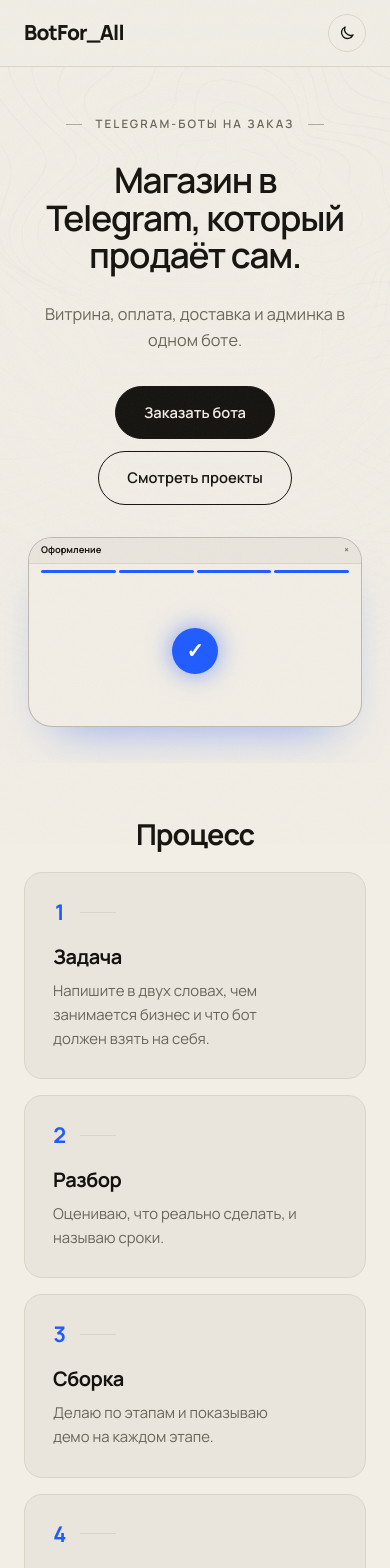
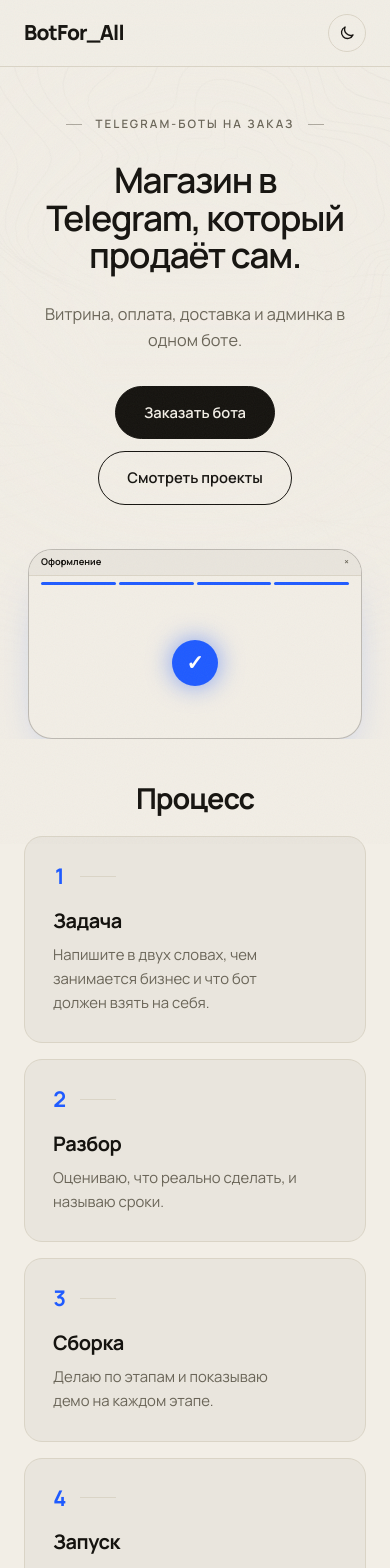
Before and after one commit to zhennyy/botforall, a React (Vite) app: page / in a window 390 px wide. Shown: the top 1568 px of the page. Built offline with nearby package versions, Linux system fonts and the light colour scheme.

Commit message:
Mobile: mini-app centered between buttons and Process heading

```diff
--- a/src/index.css
+++ b/src/index.css
@@ -391,3 +391,10 @@ footer nav.foot-links { border: 0; position: static; background: none; backdrop-
 .ma-opt { text-align: center; font-size: .6rem; padding: 9px 10px; }
 .ma-pay { height: 28px; font-size: .62rem; margin-top: 5px; }
 .ma-sc .ma-done { align-self: center; }
+
+/* mini-app: equal space between hero buttons and "Процесс" heading */
+@media (max-width: 700px) {
+  .ma-wrap { margin-top: 44px; }
+  .hero { padding-bottom: 0; }
+  #process { padding-top: 44px; }
+}
```
